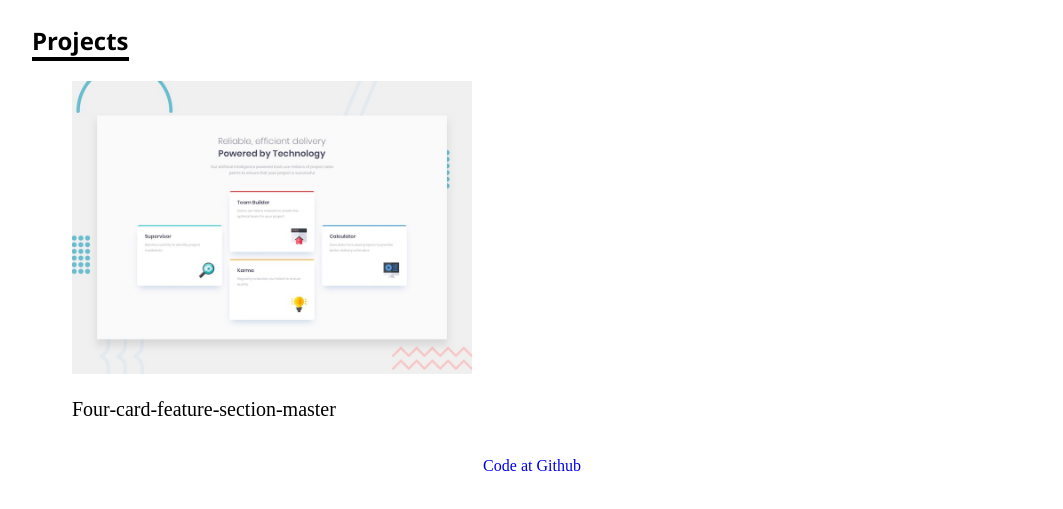
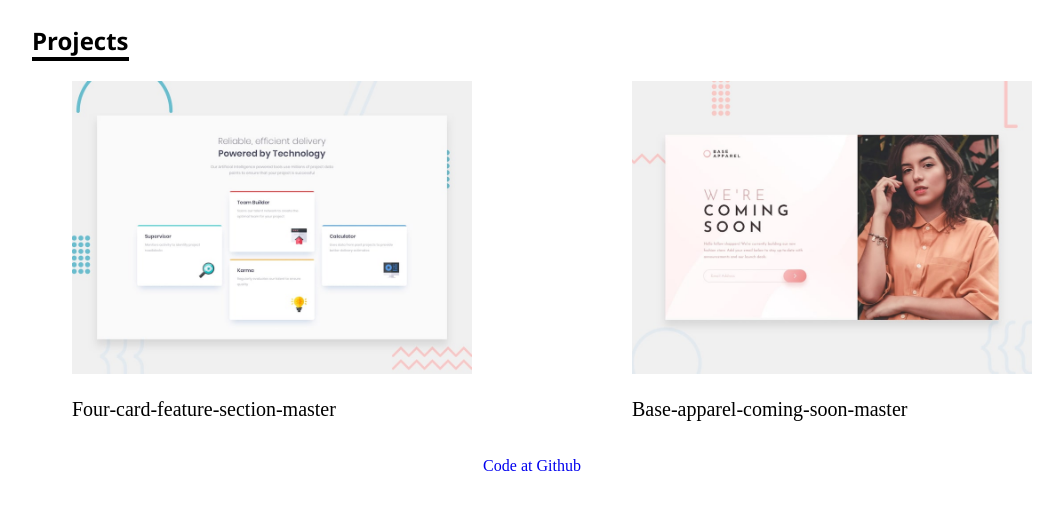
Before and after one commit to ErickLuizA/Frontend-mentor-challenges, a plain HTML site: page index.html in a window 1280 px wide. Shown: the part 85-594 px from the top of the page, without its empty margins (108-1171 px from the left). Drawn offline with Linux system fonts and the light colour scheme.

Commit message:
main page fix

```diff
--- a/index.js
+++ b/index.js
@@ -1,6 +1,9 @@
 const projects = [
     {
         name: 'four-card-feature-section-master'
+    },
+    {
+        name: 'base-apparel-coming-soon-master'
     }
 ];
 
--- a/style.css
+++ b/style.css
@@ -19,6 +19,7 @@ ul {
     display: flex;
     flex-wrap: wrap;
     list-style-type: none;
+    justify-content: space-between;
 }
 
 img {
```
